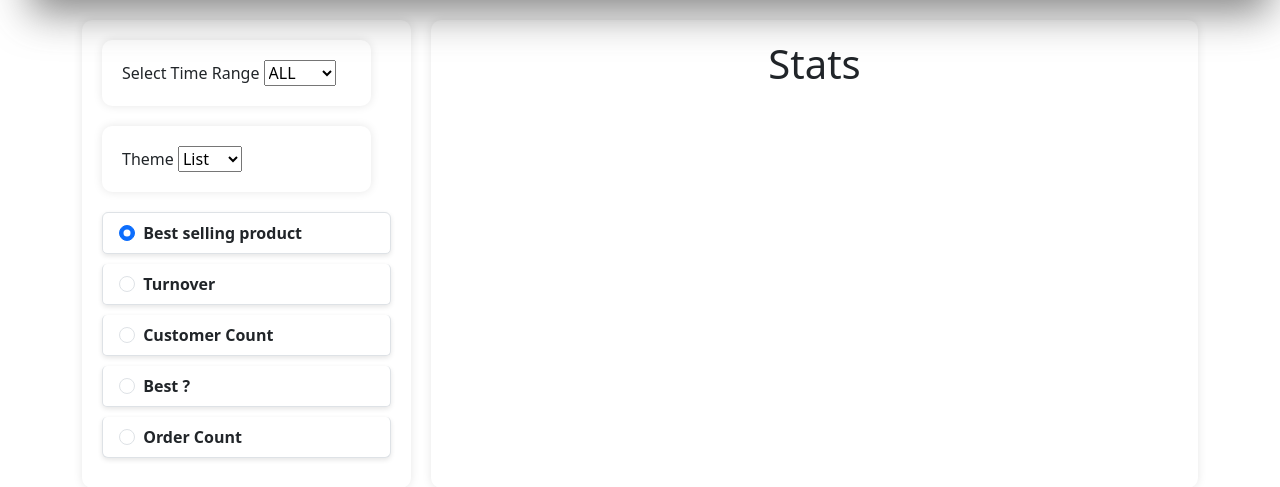
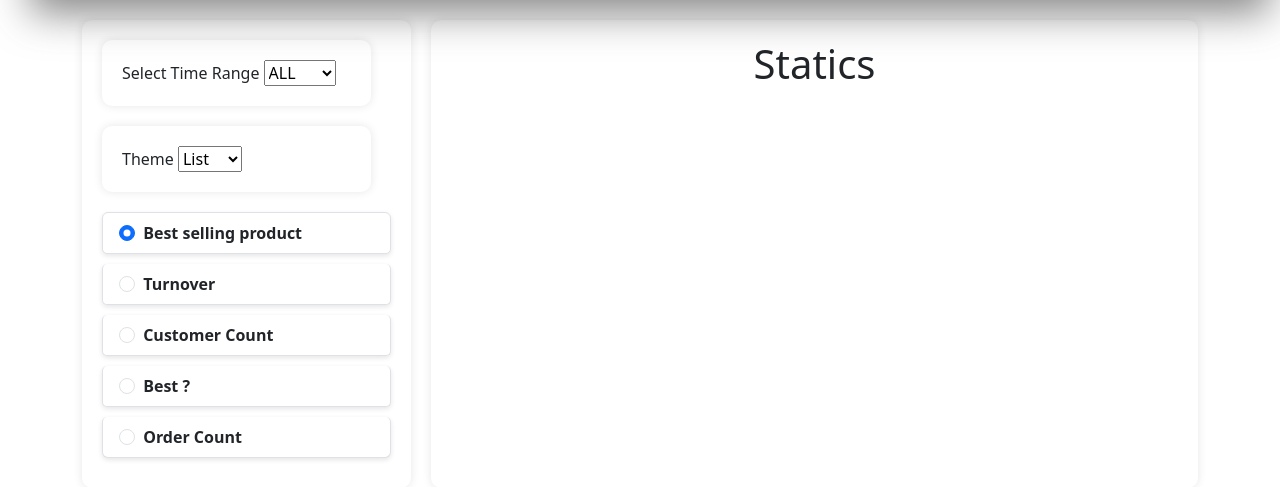
Before and after one commit to gktn-i/ProgLab_8, a PHP site: page /index.php in a window 1280 px wide. Shown: the part 138-625 px from the top of the page. Run offline with PHP 8.4, Linux system fonts and the light colour scheme; data that the repository does not hold is empty.

Commit message:
Update index.php

```diff
--- a/index.php
+++ b/index.php
@@ -139,9 +139,9 @@ session_start();
         </div>
 
         <div class="right-section">
-            <h1>Stats</h1>
+            <h1>Statics</h1>
             <ul class="list-group" id="dataList">
-                <!-- Hier werden die Daten dynamisch eingefügt -->
+                <!--  Daten dynamisch  -->
             </ul>
         </div>
     </div>
```
